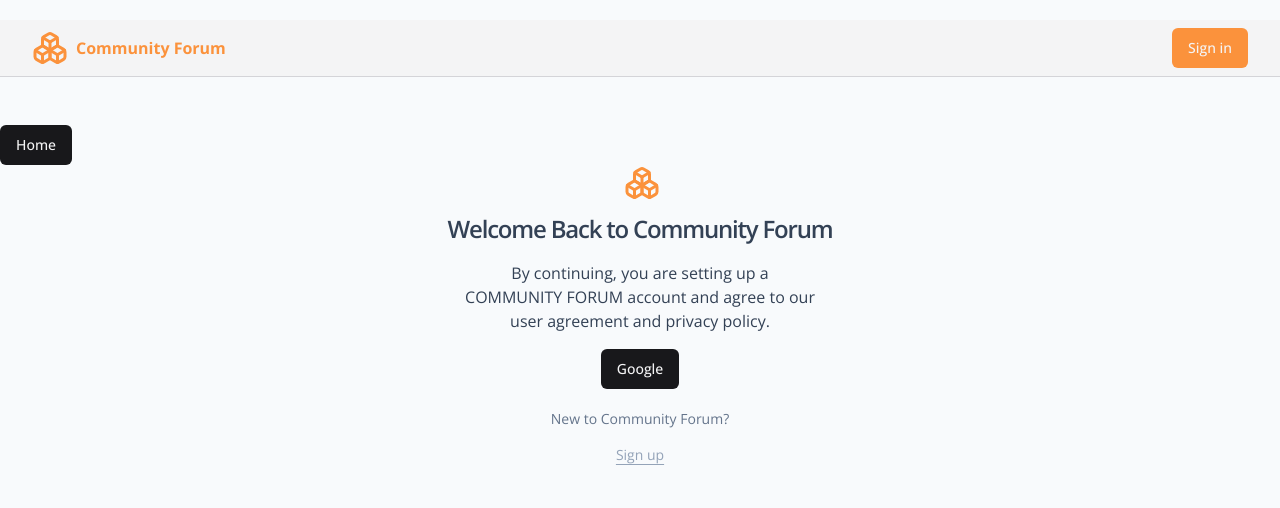
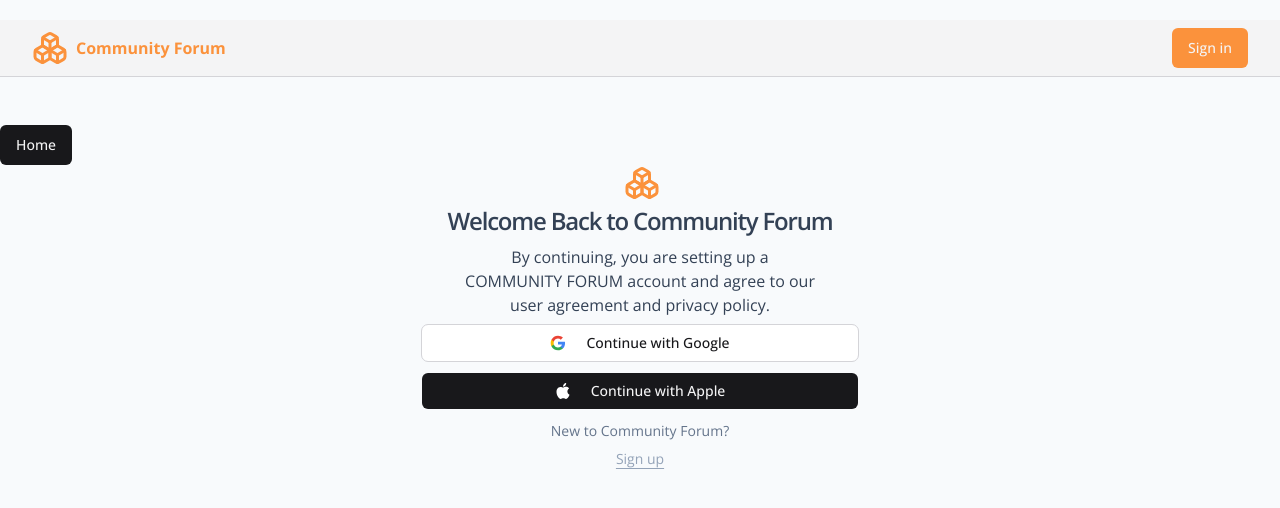
Before and after one commit to prabish01/Community_forum, a Next.js app: page /sign-in in a window 1280 px wide. Shown: the top 508 px of the page. Built offline with nearby package versions, Linux system fonts and the light colour scheme.

Commit message:
google and apple btn added

```diff
--- a/package.json
+++ b/package.json
@@ -49,7 +49,7 @@
     "lucide-react": "^0.221.0",
     "nanoid": "^4.0.2",
     "next": "13.4.4",
-    "next-auth": "^4.22.1",
+    "next-auth": "^4.24.6",
     "postcss": "8.4.23",
     "prisma": "^4.14.1",
     "react": "18.2.0",
--- a/src/components/Icons.tsx
+++ b/src/components/Icons.tsx
@@ -3,9 +3,7 @@
 
 export const Icons = {
   Nav_icon: (props: LucideProps) => (
-    <svg {...props} xmlns="http://www.w3.org/2000/svg"
-      width="36" height="36" viewBox="0 0 24 24" fill="none" stroke="currentColor" stroke-width="2"
-      stroke-linecap="round" stroke-linejoin="round" className="lucide lucide-boxes">
+    <svg {...props} xmlns="http://www.w3.org/2000/svg" width="36" height="36" viewBox="0 0 24 24" fill="none" stroke="currentColor" stroke-width="2" stroke-linecap="round" stroke-linejoin="round" className="lucide lucide-boxes">
       <path d="M2.97 12.92A2 2 0 0 0 2 14.63v3.24a2 2 0 0 0 .97 1.71l3 1.8a2 2 0 0 0 2.06 0L12 19v-5.5l-5-3-4.03 2.42Z" />
       <path d="m7 16.5-4.74-2.85" />
       <path d="m7 16.5 5-3" />
@@ -20,4 +18,19 @@
       <path d="M12 13.5V8" />
     </svg>
   ),
+
+  google: (props: LucideProps) => (
+    <svg {...props} viewBox="0 0 24 24">
+      <path d="M22.56 12.25c0-.78-.07-1.53-.2-2.25H12v4.26h5.92c-.26 1.37-1.04 2.53-2.21 3.31v2.77h3.57c2.08-1.92 3.28-4.74 3.28-8.09z" fill="#4285F4" />
+      <path d="M12 23c2.97 0 5.46-.98 7.28-2.66l-3.57-2.77c-.98.66-2.23 1.06-3.71 1.06-2.86 0-5.29-1.93-6.16-4.53H2.18v2.84C3.99 20.53 7.7 23 12 23z" fill="#34A853" />
+      <path d="M5.84 14.09c-.22-.66-.35-1.36-.35-2.09s.13-1.43.35-2.09V7.07H2.18C1.43 8.55 1 10.22 1 12s.43 3.45 1.18 4.93l2.85-2.22.81-.62z" fill="#FBBC05" />
+      <path d="M12 5.38c1.62 0 3.06.56 4.21 1.64l3.15-3.15C17.45 2.09 14.97 1 12 1 7.7 1 3.99 3.47 2.18 7.07l3.66 2.84c.87-2.6 3.3-4.53 6.16-4.53z" fill="#EA4335" />
+      <path d="M1 1h22v22H1z" fill="none" />
+    </svg>
+  ),
+  apple: (props: LucideProps) => (
+    <svg {...props} xmlns="http://www.w3.org/2000/svg" fill="#ffffff" width="800px" height="800px" viewBox="-52.01 0 560.035 560.035">
+      <path d="M380.844 297.529c.787 84.752 74.349 112.955 75.164 113.314-.622 1.988-11.754 40.191-38.756 79.652-23.343 34.117-47.568 68.107-85.731 68.811-37.499.691-49.557-22.236-92.429-22.236-42.859 0-56.256 21.533-91.753 22.928-36.837 1.395-64.889-36.891-88.424-70.883-48.093-69.53-84.846-196.475-35.496-282.165 24.516-42.554 68.328-69.501 115.882-70.192 36.173-.69 70.315 24.336 92.429 24.336 22.1 0 63.59-30.096 107.208-25.676 18.26.76 69.517 7.376 102.429 55.552-2.652 1.644-61.159 35.704-60.523 106.559M310.369 89.418C329.926 65.745 343.089 32.79 339.498 0 311.308 1.133 277.22 18.785 257 42.445c-18.121 20.952-33.991 54.487-29.709 86.628 31.421 2.431 63.52-15.967 83.078-39.655" />
+    </svg>
+  ),
 };
--- a/src/components/Signin.tsx
+++ b/src/components/Signin.tsx
@@ -6,10 +6,10 @@
 export const Signin = () => {
   return (
     <div
-      className="container w-full space-y-6 mx-auto flex flex-col
+      className="container w-full mx-auto flex flex-col
      justify-center sm:w-[500px]"
     >
-      <div className="flex flex-col gap-2 items-center space-y-2 text-center align-middle justify-center">
+      <div className="flex flex-col gap-2 items-center text-center align-middle justify-center">
         <div className="text-orange-400 mx-auto h-8 w-8 text-lg">
           <Icons.Nav_icon className="" />
         </div>
--- a/src/components/UserAuthForm.tsx
+++ b/src/components/UserAuthForm.tsx
@@ -1,13 +1,38 @@
-import { FC } from "react";
+"use client";
+
+import { FC, useState } from "react";
 import { Button } from "./ui/Button";
 import { cn } from "@/lib/utils";
+import { signIn } from "next-auth/react";
+import { Icons } from "./Icons";
 
 interface UserAuthFormProps extends React.HTMLAttributes<HTMLDivElement> {}
 
 const UserAuthForm: FC<UserAuthFormProps> = ({ className, ...props }) => {
+  const [isLoading, setIsLoading] = useState<boolean>(false);
+
+  const googleLogin = async () => {
+    setIsLoading(true);
+    try {
+      await signIn("google");
+    } catch (error) {
+      //toast notification
+    } finally {
+      setIsLoading(false);
+    }
+  };
+
   return (
-    <div className={cn("flex", className)}>
-      <Button>Google</Button>
+    <div className={cn("flex  flex-col gap-3 justify-center w-full ", className)} {...props}>
+      <Button className="w-full bg-white " variant="outline" onClick={googleLogin} isLoading={isLoading} size="sm">
+        {isLoading ? null : <Icons.google className="h-4 w-4 mr-5 " />}
+        Continue with Google
+      </Button>
+
+      <Button className="w-full " onClick={googleLogin} isLoading={isLoading} size="sm">
+        {isLoading ? null : <Icons.apple className="h-4 w-4 mr-5 " />}
+        Continue with Apple
+      </Button>
     </div>
   );
 };
```
Also changed, not shown: 2 other files (tests, documents, lock files or other folders).
